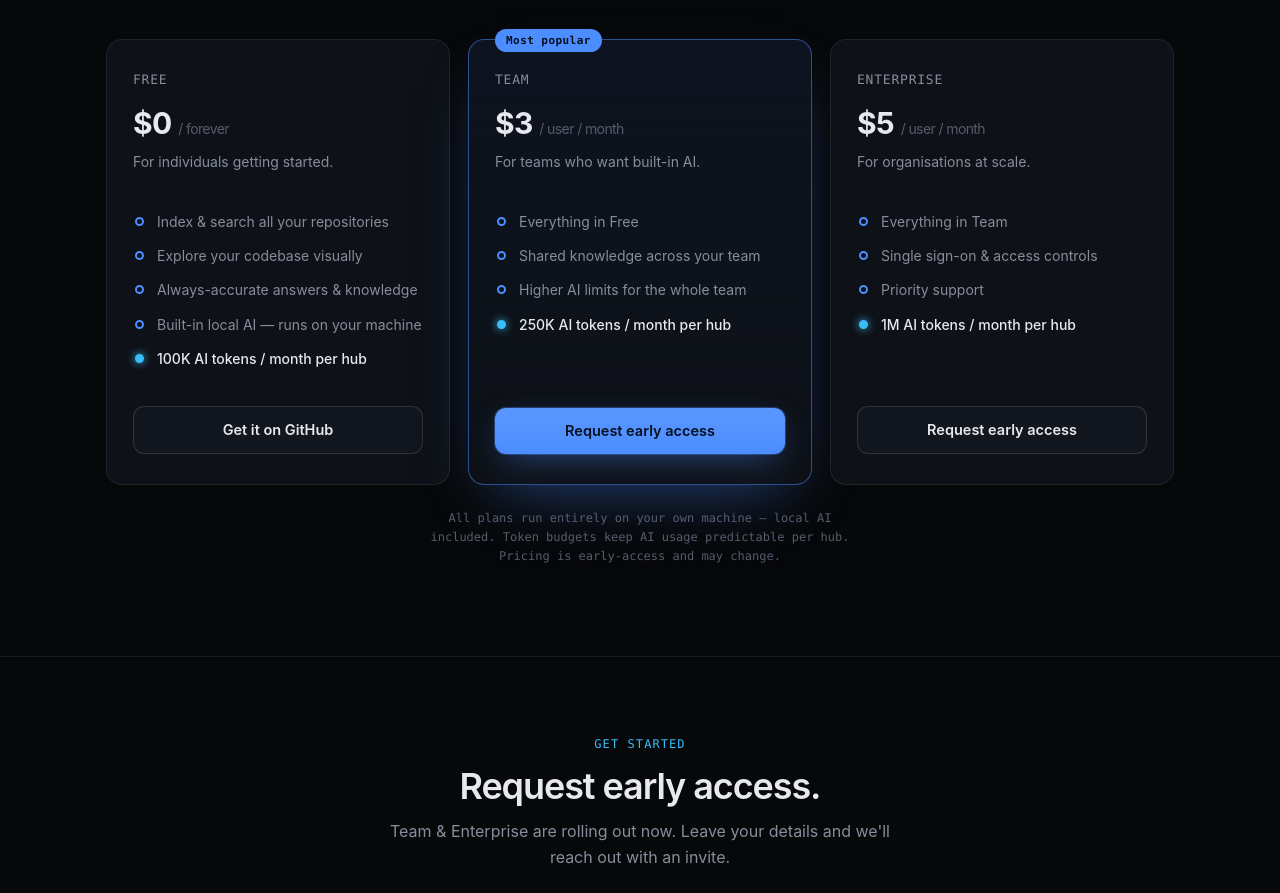
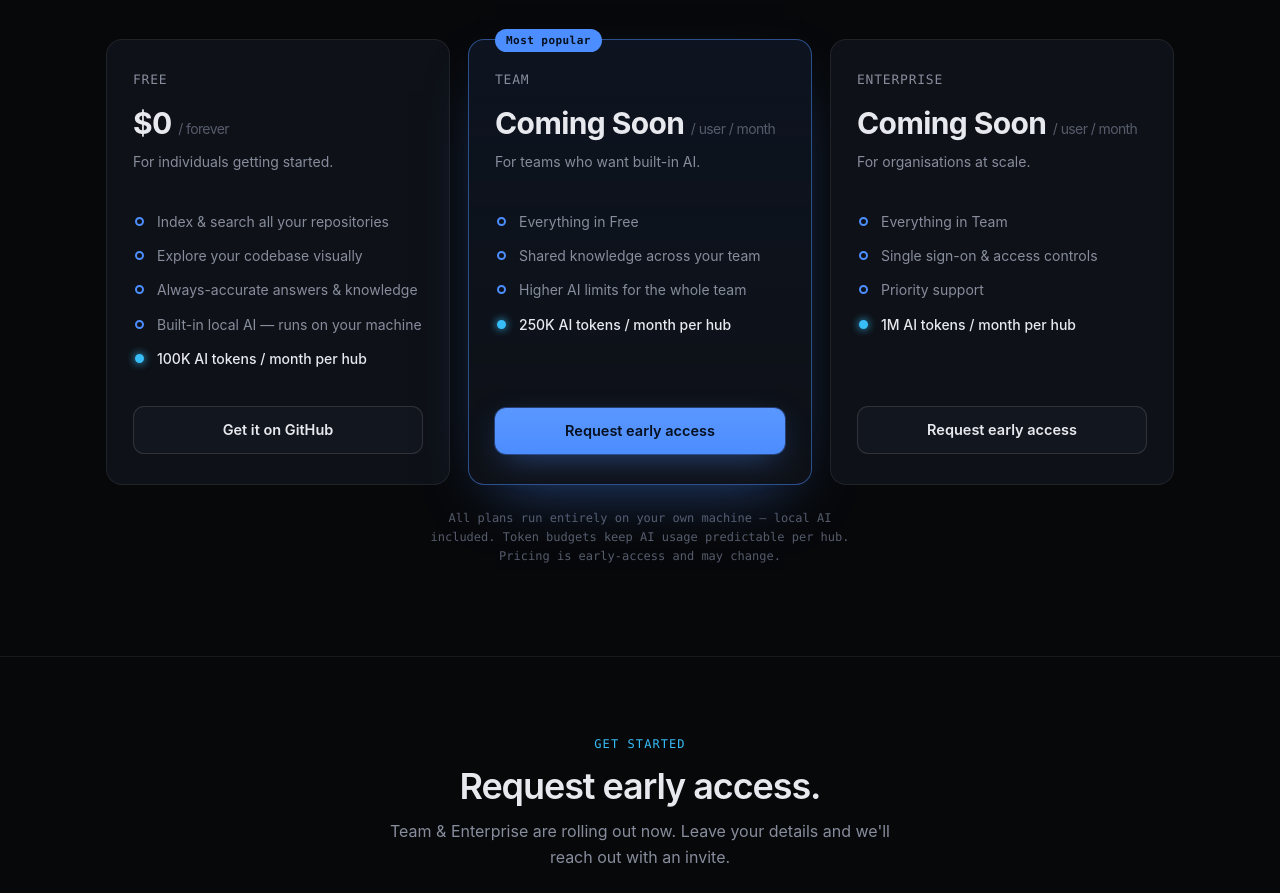
Before and after one commit to kenninglabs/kenning-web, a plain HTML site: page index.html in a window 1280 px wide. Shown: the part 3295-4188 px from the top of the page. Drawn offline with Linux system fonts and the light colour scheme.

Commit message:
Update index.html

```diff
--- a/index.html
+++ b/index.html
@@ -463,7 +463,7 @@
           <div class="plan featured">
             <div class="plan-flag">Most popular</div>
             <div class="plan-name">Team</div>
-            <div class="plan-price">$3 <span>/ user / month</span></div>
+            <div class="plan-price">Coming Soon <span>/ user / month</span></div>
             <p class="plan-tag">For teams who want built-in AI.</p>
             <ul class="plan-feats">
               <li>Everything in Free</li>
@@ -475,7 +475,7 @@
           </div>
           <div class="plan">
             <div class="plan-name">Enterprise</div>
-            <div class="plan-price">$5 <span>/ user / month</span></div>
+            <div class="plan-price">Coming Soon <span>/ user / month</span></div>
             <p class="plan-tag">For organisations at scale.</p>
             <ul class="plan-feats">
               <li>Everything in Team</li>
```
